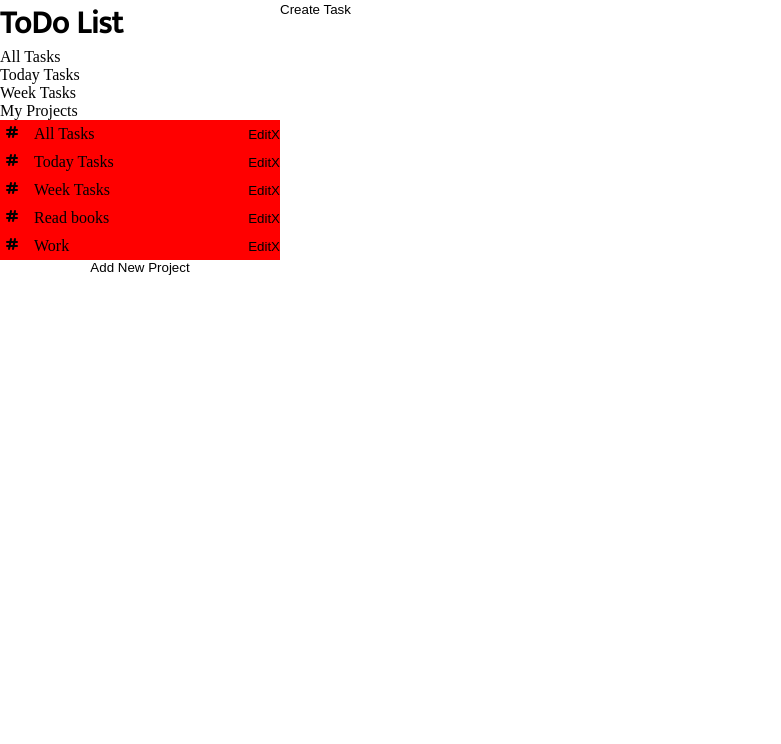
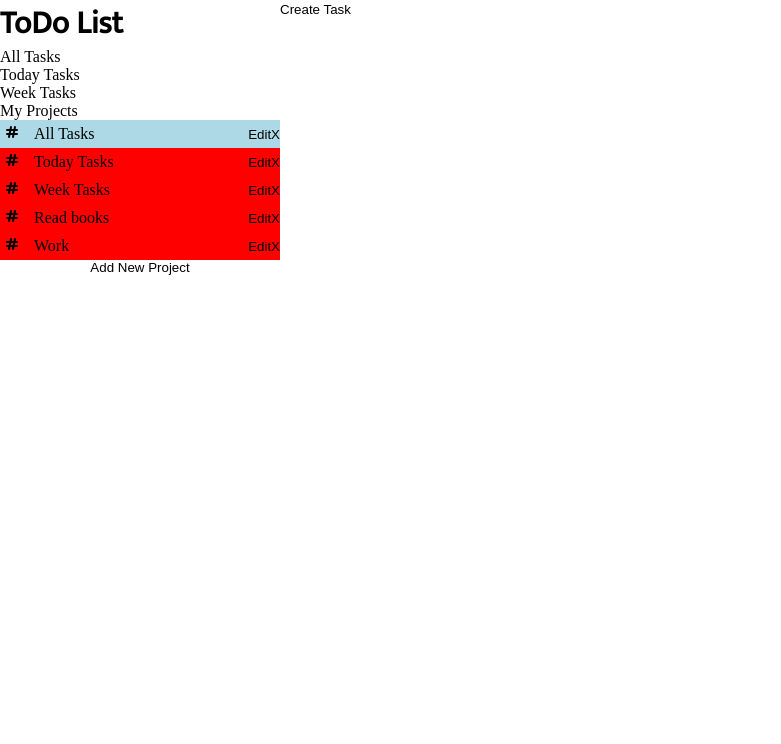
Before and after one commit to ivan-s-s/ToDoList, a website built with webpack: page src/template.html in a window 1280 px wide. In both pictures the pointer is over the element 140 px from the left and 134 px from the top of the page. Shown: the top 744 px of the page, without its empty margins (0-781 px from the left). Built offline with nearby package versions, Linux system fonts and the light colour scheme.

Commit message:
Update project div hover color

```diff
--- a/src/styles/aside.css
+++ b/src/styles/aside.css
@@ -28,3 +28,11 @@
   align-items: center;
   justify-self: end;
 }
+
+.project {
+  cursor: pointer;
+}
+
+.project-div:hover {
+  background-color: lightblue;
+}
```
